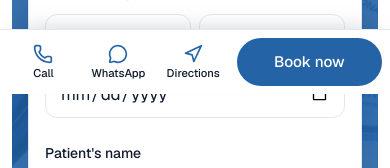
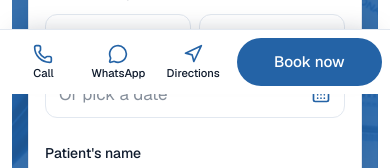
Before and after one commit to Dipanjan2004/padmaClinic, a Next.js app: page / in a window 390 px wide. Shown: the part 815-983 px from the top of the page. Built offline with nearby package versions, Linux system fonts and the light colour scheme; a web font is replaced by a local one.

Commit message:
Fix date field on iPhone Safari

```diff
--- a/src/features/website/components/BookingCard.tsx
+++ b/src/features/website/components/BookingCard.tsx
@@ -1,6 +1,6 @@
 "use client";
 
-import { Check, MessageCircle, Pencil } from "lucide-react";
+import { CalendarDays, Check, MessageCircle, Pencil } from "lucide-react";
 import { useEffect, useRef, useState, type FormEvent } from "react";
 import { addDays, useClinicNow } from "@/lib/clinic-time";
 import { dictionary, formatPhone, whatsappLink, type Lang } from "../i18n";
@@ -219,6 +219,10 @@ export function BookingCard({ lang, clinicName, doctors, whatsapp }: Props) {
                   {chip.label}
                 </button>
               ))}
+              {/* iPhone Safari gives date fields a minimum width of their own and shows nothing while
+                  empty, so: no native styling, a full-width block, left-aligned text, and our own hint
+                  and calendar icon. The native picker button covers the whole field, so a tap anywhere opens it. */}
+              <div className="relative col-span-2 min-w-0 xl:col-span-1">
                 <input
                   id="book-date"
                   name="date"
@@ -229,8 +233,23 @@ export function BookingCard({ lang, clinicName, doctors, whatsapp }: Props) {
                   onChange={(e) => setDate(e.target.value)}
                   aria-invalid={Boolean(errors.date)}
                   aria-describedby={describedBy("date")}
-                className={`${fieldStyle} col-span-2 min-w-0 xl:col-span-1 ${errors.date ? "border-[#b42318]" : "border-line"}`}
+                  className={`${fieldStyle} peer relative block min-w-0 appearance-none pr-11 text-left leading-[2.875rem] [&::-webkit-calendar-picker-indicator]:absolute [&::-webkit-calendar-picker-indicator]:inset-0 [&::-webkit-calendar-picker-indicator]:h-auto [&::-webkit-calendar-picker-indicator]:w-auto [&::-webkit-calendar-picker-indicator]:cursor-pointer [&::-webkit-calendar-picker-indicator]:opacity-0 [&::-webkit-date-and-time-value]:text-left ${
+                    date ? "" : "[&:not(:focus)::-webkit-datetime-edit]:opacity-0"
+                  } ${errors.date ? "border-[#b42318]" : "border-line"}`}
                 />
+                {!date && (
+                  <span
+                    aria-hidden="true"
+                    className="pointer-events-none absolute inset-y-0 left-3.5 flex items-center text-[1.0625rem] text-ink-muted/70 peer-focus:hidden"
+                  >
+                    {t.pickDate}
+                  </span>
+                )}
+                <CalendarDays
+                  aria-hidden="true"
+                  className="pointer-events-none absolute top-1/2 right-3.5 h-5 w-5 -translate-y-1/2 text-brand"
+                />
+              </div>
             </div>
             {errorText("date")}
           </div>
--- a/src/features/website/i18n.ts
+++ b/src/features/website/i18n.ts
@@ -38,6 +38,7 @@ const en = {
     date: "Preferred day",
     today: "Today",
     tomorrow: "Tomorrow",
+    pickDate: "Or pick a date",
     name: "Patient's name",
     phone: "Mobile number",
     phoneHint: "10-digit mobile number",
@@ -176,6 +177,7 @@ const bn: Dictionary = {
     date: "কোন দিন আসতে চান",
     today: "আজ",
     tomorrow: "কাল",
+    pickDate: "অথবা তারিখ বেছে নিন",
     name: "রোগীর নাম",
     phone: "মোবাইল নম্বর",
     phoneHint: "১০ সংখ্যার মোবাইল নম্বর",
```
Lines whose indentation alone changed are shown as unchanged.
